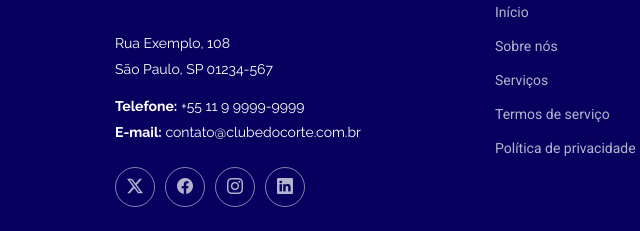
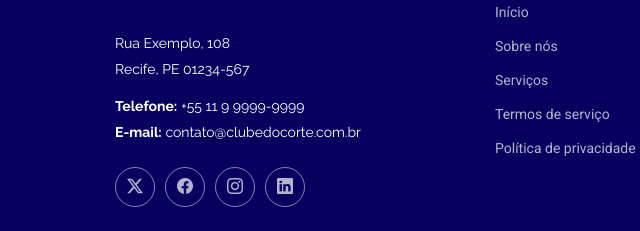
Before and after one commit to eduardofsantana/Clube-do-Corte, a plain HTML site: page Template Clube do Corte - Bootslander-1.0.0/index.html in a window 1280 px wide. Shown: the part 6567-6798 px from the top of the page, 157-797 px from the left. Drawn offline with Linux system fonts and the light colour scheme.

Commit message:
Atualiza endereço no rodapé para Recife, PE

```diff
--- a/Template Clube do Corte - Bootslander-1.0.0/index.html
+++ b/Template Clube do Corte - Bootslander-1.0.0/index.html
@@ -595,7 +595,7 @@
 
           <div class="footer-contact pt-3">
             <p>Rua Exemplo, 108</p>
-            <p>São Paulo, SP 01234-567</p>
+            <p>Recife, PE 01234-567</p>
             <p class="mt-3"><strong>Telefone:</strong> <span>+55 11 9 9999-9999</span></p>
             <p><strong>E-mail:</strong> <span>contato@clubedocorte.com.br</span></p>
           </div>
```
